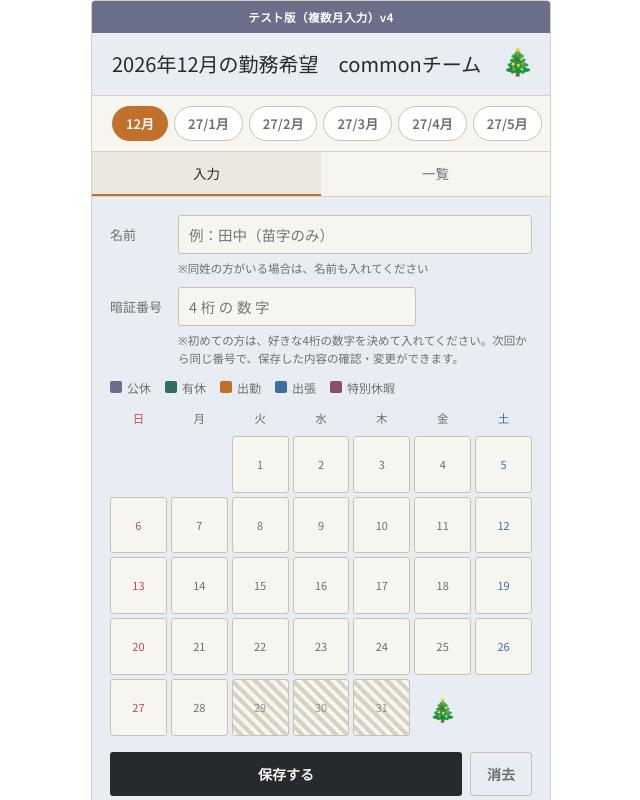
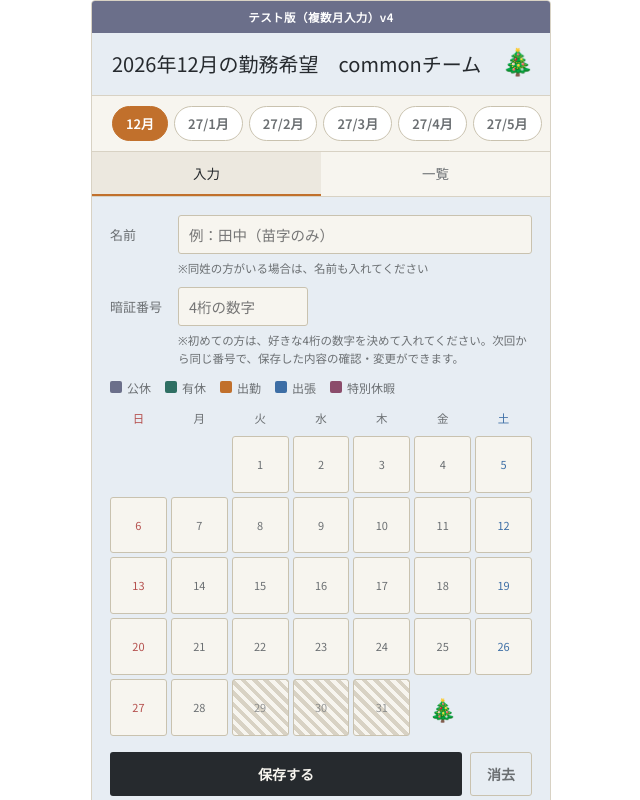
Before and after one commit to snowdaruma-dec/shift-preference-calendar, a plain HTML site: page test-multi-month.html in a window 1280 px wide. Shown: the top 800 px of the page, without its empty margins (319-959 px from the left). Drawn offline with Linux system fonts and the light colour scheme; no server answers; a web font is replaced by a local one.

Commit message:
Fix the PIN field width
Co-Authored-By: Claude Sonnet 5.5 <noreply@anthropic.com>

```diff
--- a/test-multi-month.html
+++ b/test-multi-month.html
@@ -52,7 +52,8 @@
 
   .field-row { display: flex; align-items: center; gap: 10px; margin-bottom: 10px; }
   .field-row label { font-size: 13px; color: var(--ink-soft); width: 58px; flex-shrink: 0; }
-  .pin-input { flex: 0 1 140px !important; letter-spacing: 0.25em; -webkit-text-security: disc; }
+  .pin-input { flex: 0 0 130px !important; width: 130px; min-width: 0; letter-spacing: 0.25em; -webkit-text-security: disc; }
+  .pin-input::placeholder { letter-spacing: normal; }
   .admin-box { margin-top: 18px; padding: 12px; border: 1px dashed var(--line); border-radius: 4px; background: var(--off); display: flex; flex-direction: column; gap: 8px; }
   .admin-box.hidden { display: none; }
   .admin-box input { font-family: inherit; font-size: 14px; padding: 8px 10px; border: 1px solid var(--line); border-radius: 3px; background: #fff; color: var(--ink); }
```
